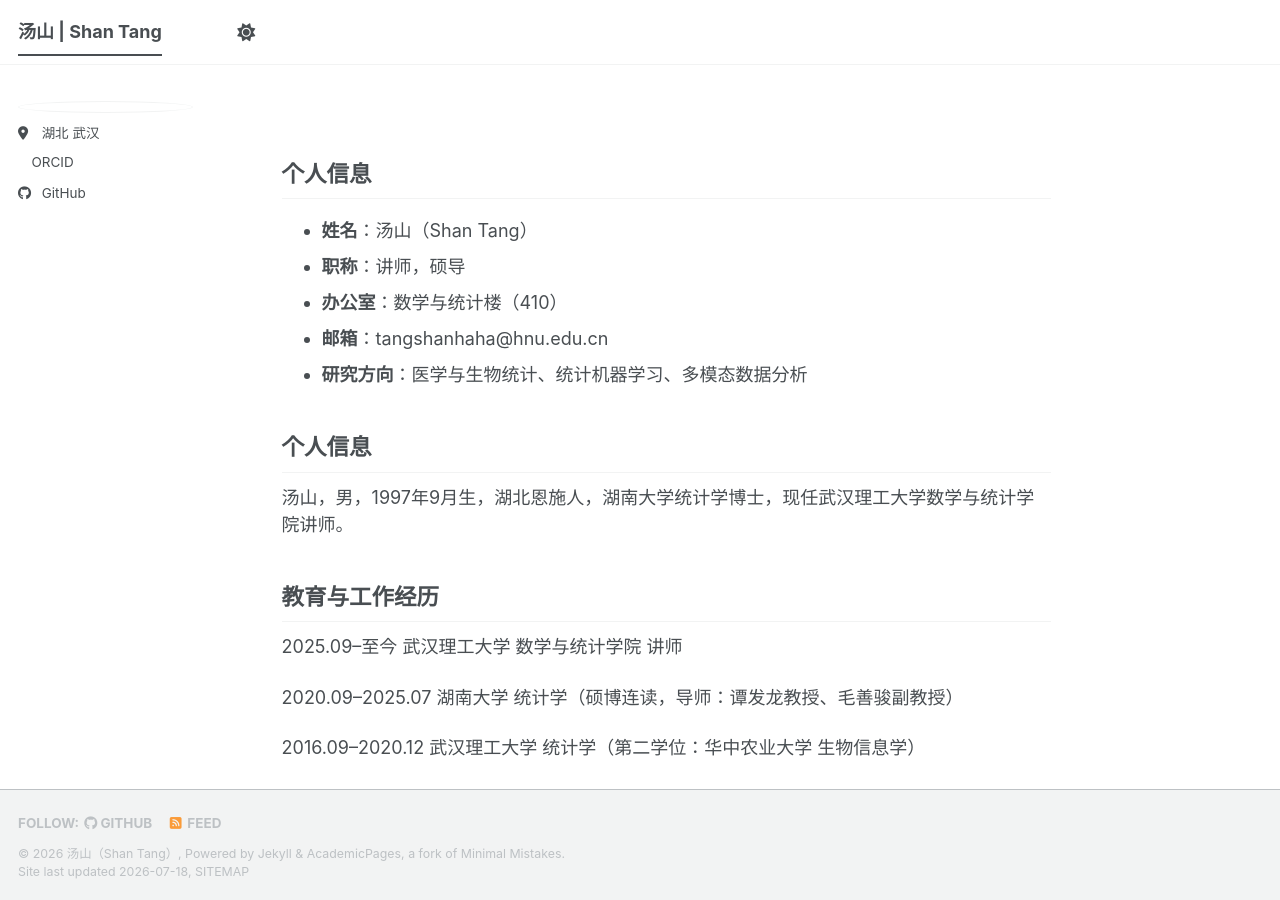
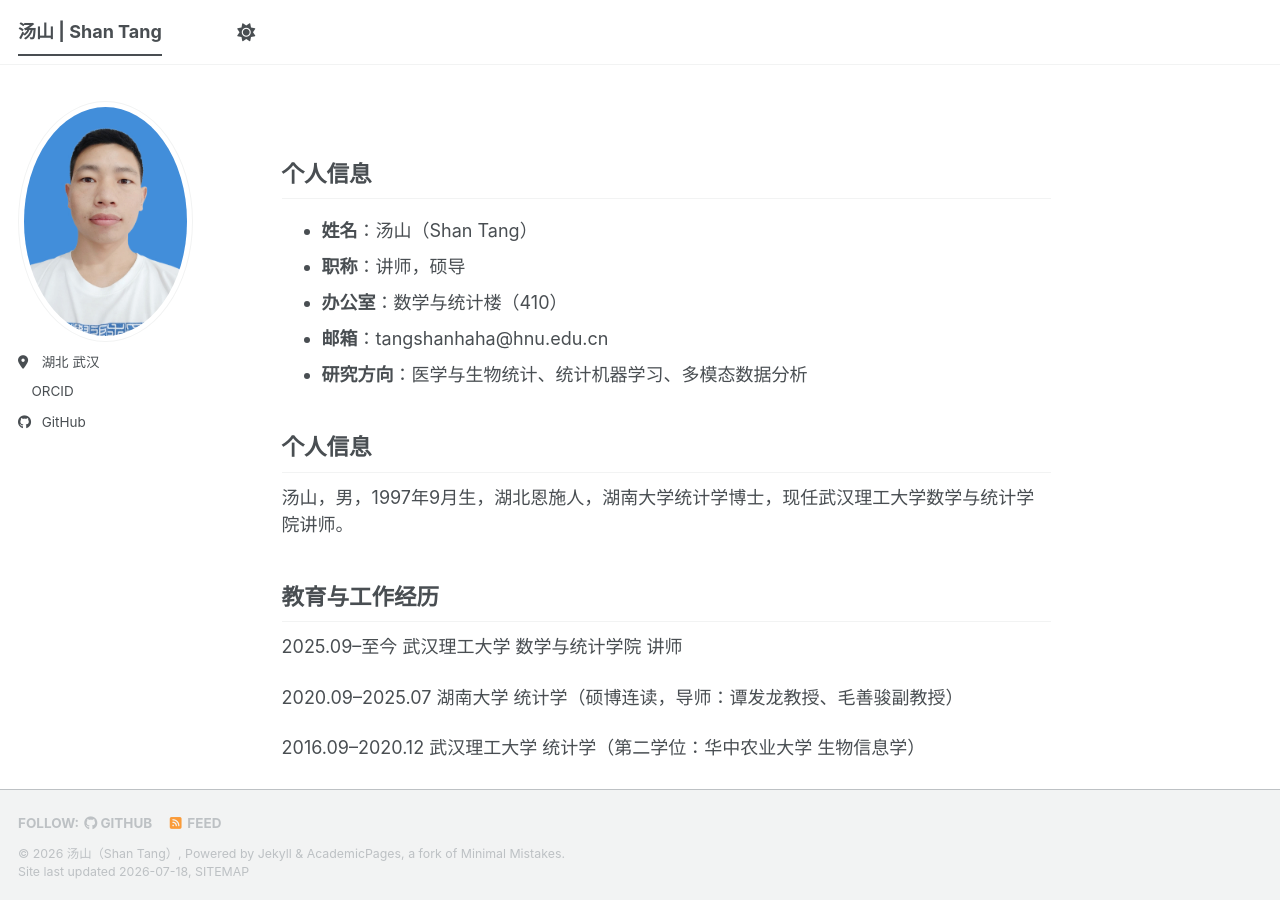
Before and after one commit to tsnm1/tsnm1.github.io, a Jekyll site: the page built from _pages/about.md, in a window 1280 px wide and 900 px high. Built offline with Jekyll 4.4.1, drawn with Linux system fonts in a browser that asks for light colours; a style sheet for code colours, icons or effects is not loaded.

Commit message:
Update _config.yml

```diff
--- a/_config.yml
+++ b/_config.yml
@@ -23,7 +23,7 @@ repository               : "tsnm1/tsnm1.github.io"
 #               Additional customization can be done by editing /_includes/author-profile.html
 author:
   # Biographic information
-  avatar           : "/images/tangshan.png"
+  avatar           : "tangshan.png"
   name             : # "汤山（Shan Tang）"
   pronouns         : # example: "she/her"
   bio              : #"医学与生物统计、统计机器学习、多模态数据分析"
```
